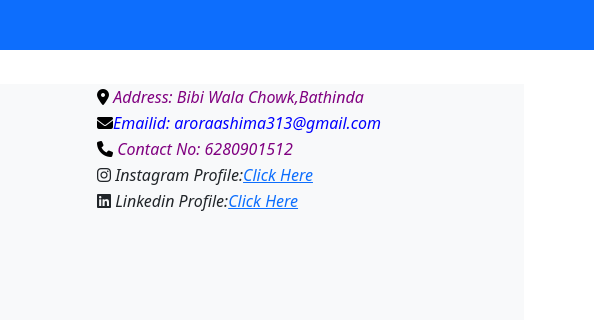
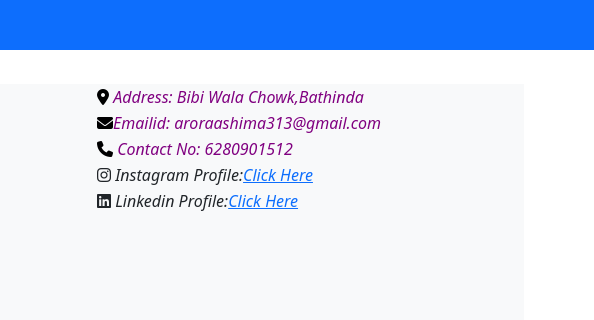
Before and after one commit to ashima-17/pro, a website: page public/index.html in a window 1280 px wide. Shown: the part 1810-2130 px from the top of the page, 686-1280 px from the left. Drawn offline with nearby package versions, Linux system fonts and the light colour scheme.

Commit message:
Update index.html

```diff
--- a/public/index.html
+++ b/public/index.html
@@ -834,7 +834,7 @@
                                     </td>
                                 </tr>
                                 <tr>
-                                    <td style="color:blue; font-style: italic;">
+                                    <td style="color:purple; font-style: italic;">
                                      <i class="fa-solid fa-envelope" style="color:black;"></i>Emailid: aroraashima313@gmail.com
 
 
```
